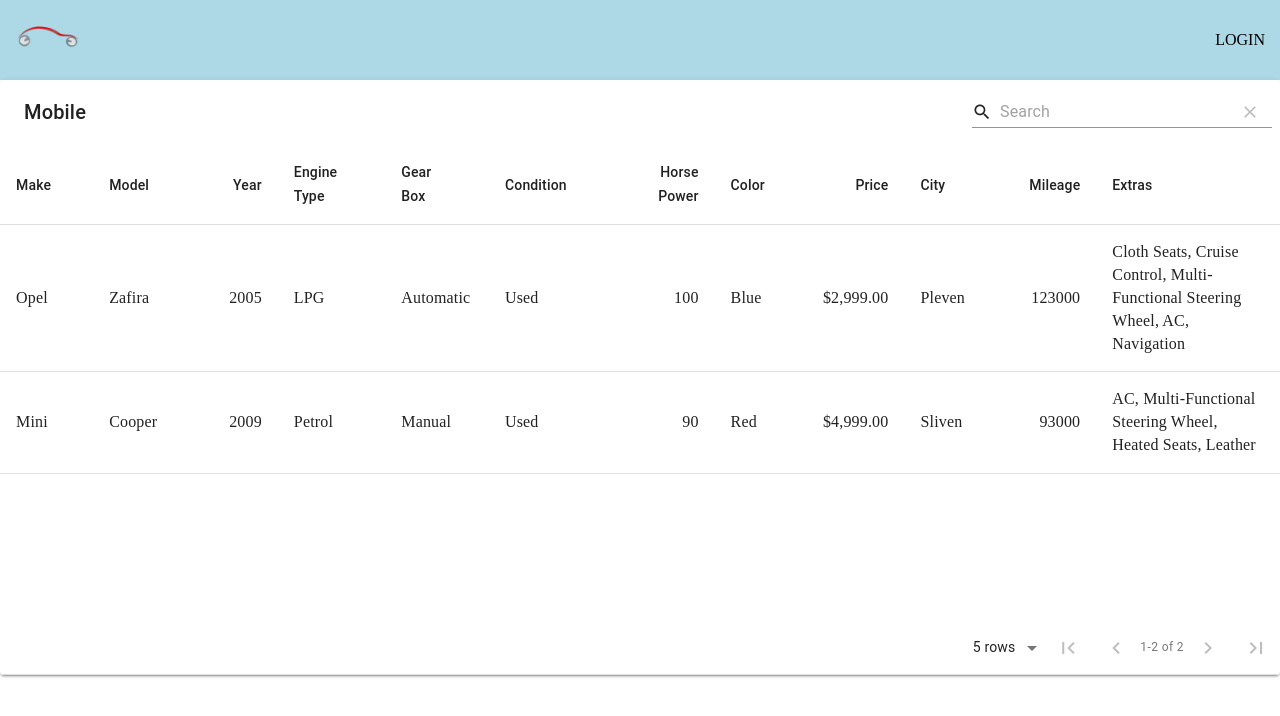
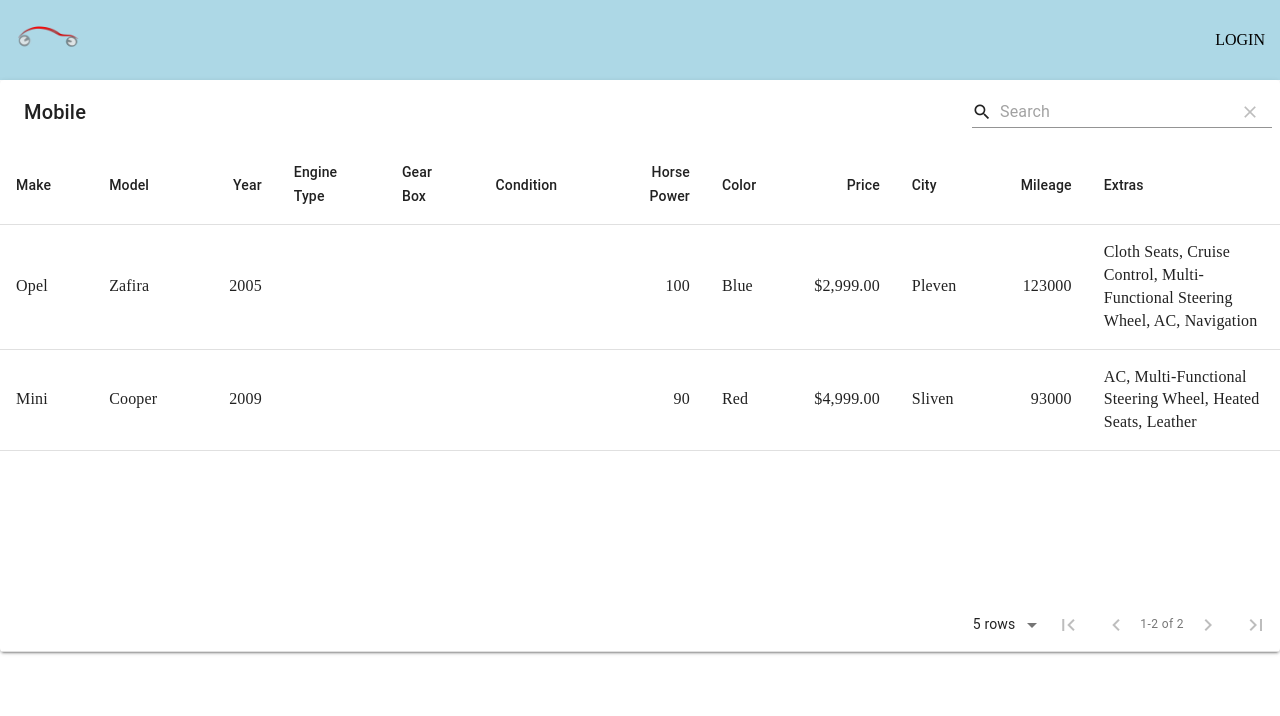
Before and after one commit to yabandzhiev/mobile-my-way, a React (Create React App) app: page / in a window 1280 px wide. Shown: the top 716 px of the page. Built offline with nearby package versions, Linux system fonts and the light colour scheme.

Commit message:
fix fields lookup names

```diff
--- a/src/constants/columns.js
+++ b/src/constants/columns.js
@@ -11,10 +11,20 @@
   {
     title: "Engine Type",
     field: "engineType",
-    lookup: { 1: "Petrol", 2: "Diesel", 3: "Hybrid", 4: "Electric", 5: "LPG" },
+    lookup: {
+      PETROL: "PETROL",
+      DIESEL: "DIESEL",
+      HYBRID: "HYBRID",
+      ELECTRIC: "ELECTRIC",
+      LPG: "LPG",
+    },
   },
-  { title: "Gear Box", field: "gearbox", lookup: { 1: "Automatic", 2: "Manual" } },
-  { title: "Condition", field: "condition", lookup: { 1: "Used", 2: "New" } },
+  {
+    title: "Gear Box",
+    field: "gearBox",
+    lookup: { AUTOMATIC: "AUTOMATIC", MANUAL: "MANUAL" },
+  },
+  { title: "Condition", field: "condition", lookup: { USED: "USED", NEW: "NEW" } },
   { title: "Horse Power", field: "horsePower", type: "numeric" },
   { title: "Color", field: "color" },
   { title: "Price", field: "price", type: "currency" },
```
